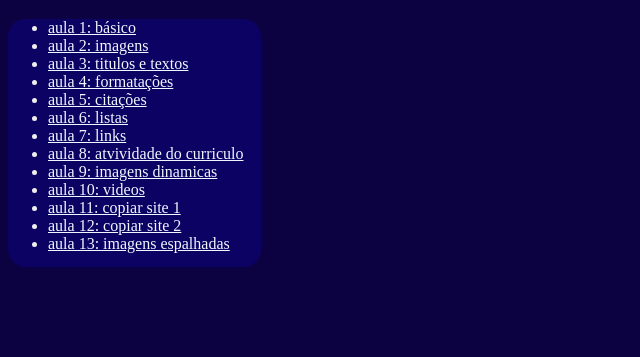
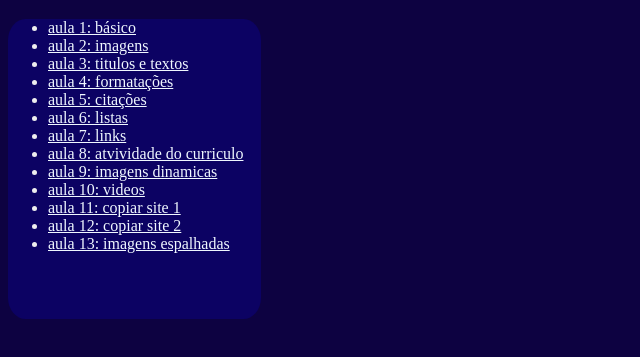
Before and after one commit to ayrtonEsilva/MENU-DE-ATIVIDADES, a plain HTML site: page index.html in a window 1280 px wide. Shown: the part 61-418 px from the top of the page, without its empty margins (0-640 px from the left). Drawn offline with Linux system fonts and the light colour scheme.

Commit message:
Update style.css

```diff
--- a/style.css
+++ b/style.css
@@ -20,7 +20,7 @@ h1{
 .menu{
     flex-direction: row;
     border-radius: 7%;
-    height: 248px;
+    height: 300px;
     width: 20%;
     background-color: rgba(12, 3, 137, 0.474);
 }
```
